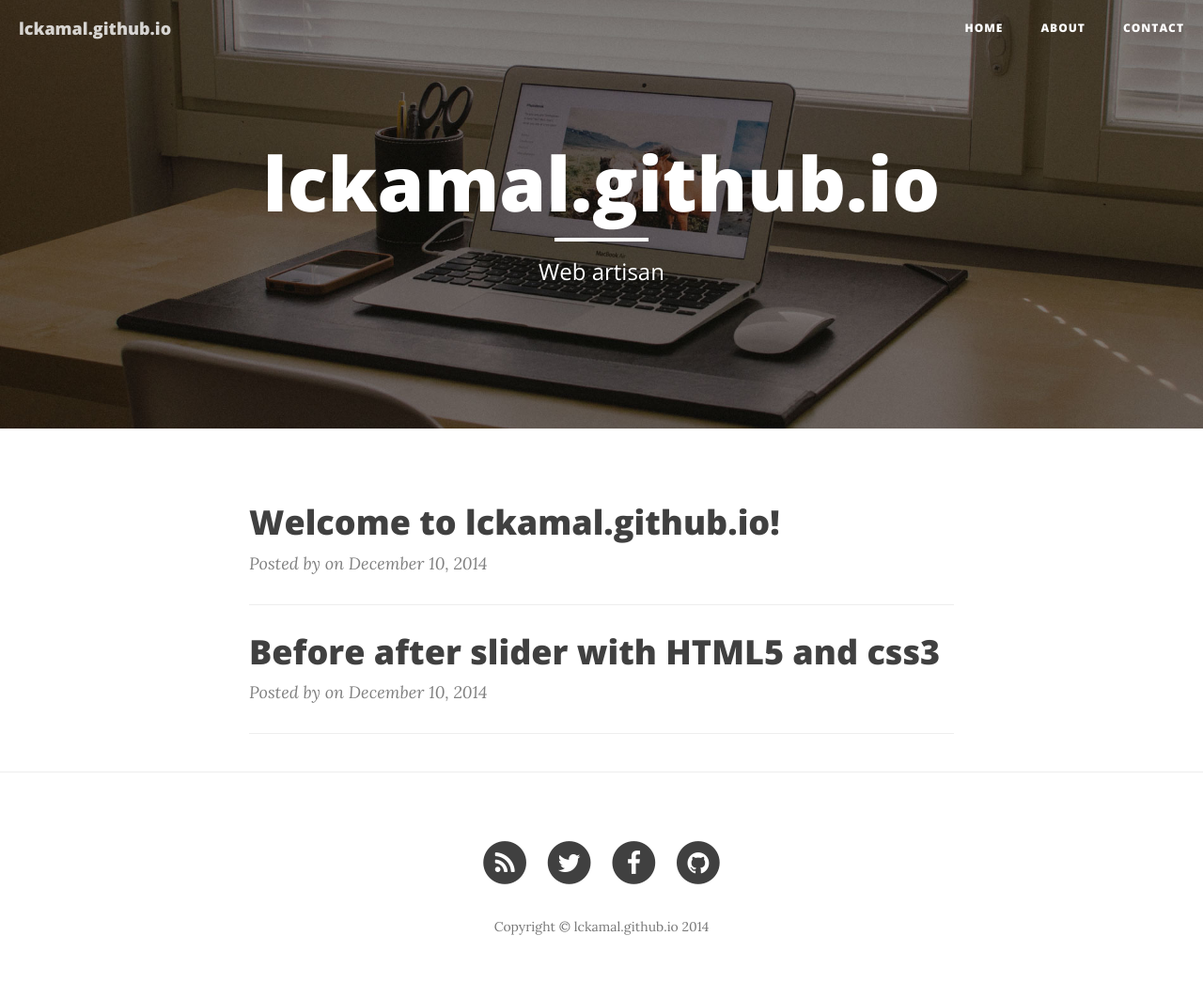
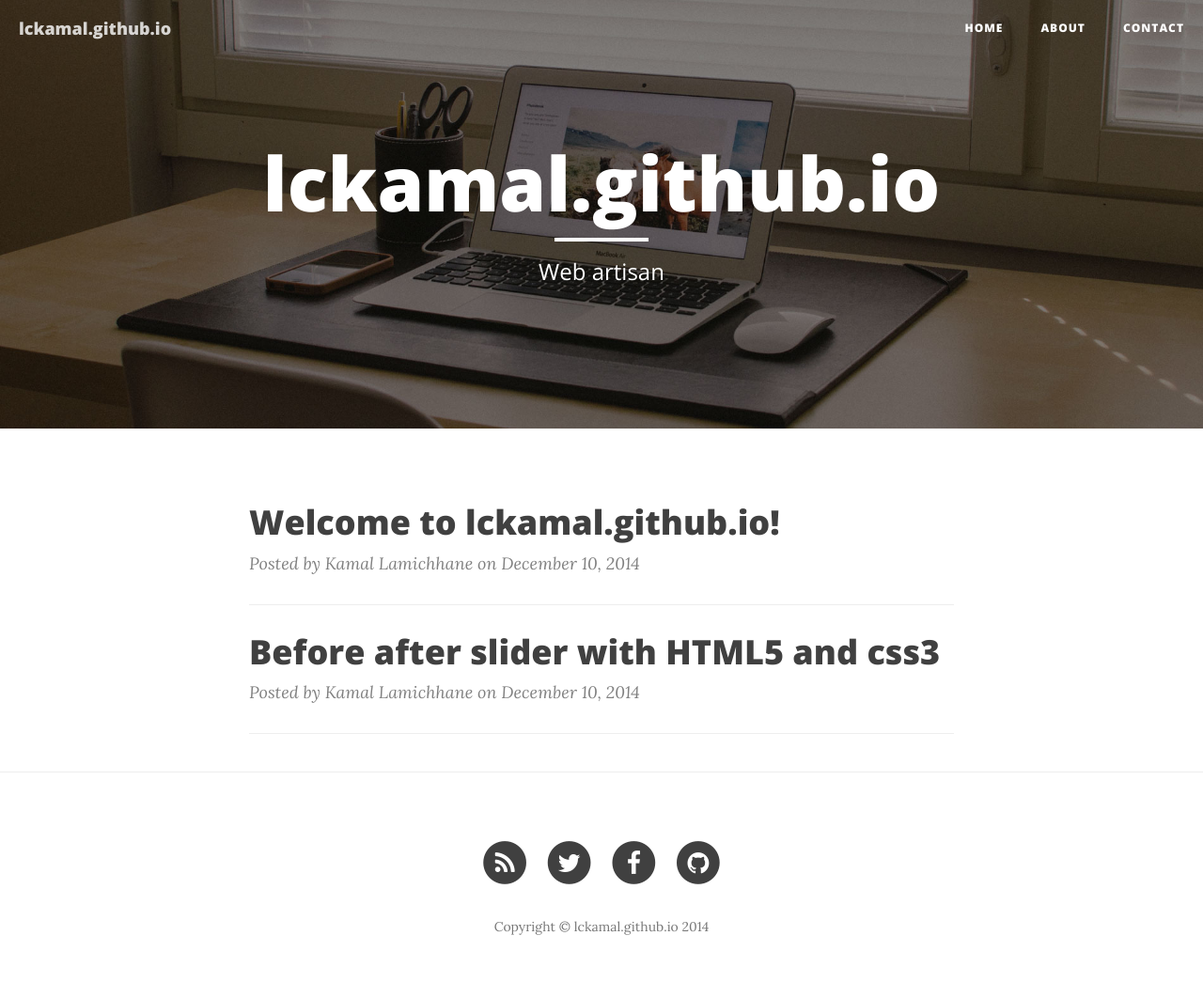
Before and after one commit to lckamal/lckamal.github.io, a Jekyll site: the page built from index.html, in a window 1280 px wide. Shown: the whole page at 94% size. Built offline with Jekyll 4.4.1, drawn with Linux system fonts in a browser that asks for light colours; nearby versions of some CDN libraries; the list of posts is cut into pages by our own code.

Commit message:
added author

```diff
--- a/_posts/2014-12-10-before-after-slider-with-html5-and-css3.md
+++ b/_posts/2014-12-10-before-after-slider-with-html5-and-css3.md
@@ -4,6 +4,7 @@ title: Before after slider with HTML5 and css3
 categories: [post]
 tags: [html5, css3, bx-slider]
 published: True
+author: Kamal Lamichhane
 ---
 
 A simple before after slider with HTML5 and css3
--- a/_posts/2014-12-10-welcome-to-lckamal-github.markdown
+++ b/_posts/2014-12-10-welcome-to-lckamal-github.markdown
@@ -3,6 +3,7 @@ layout: post
 title:  "Welcome to lckamal.github.io!"
 date:   2014-12-10 11:17:50
 categories: post
+author: Kamal Lamichhane
 ---
 Welcome to lckamal.github.io
 
```
